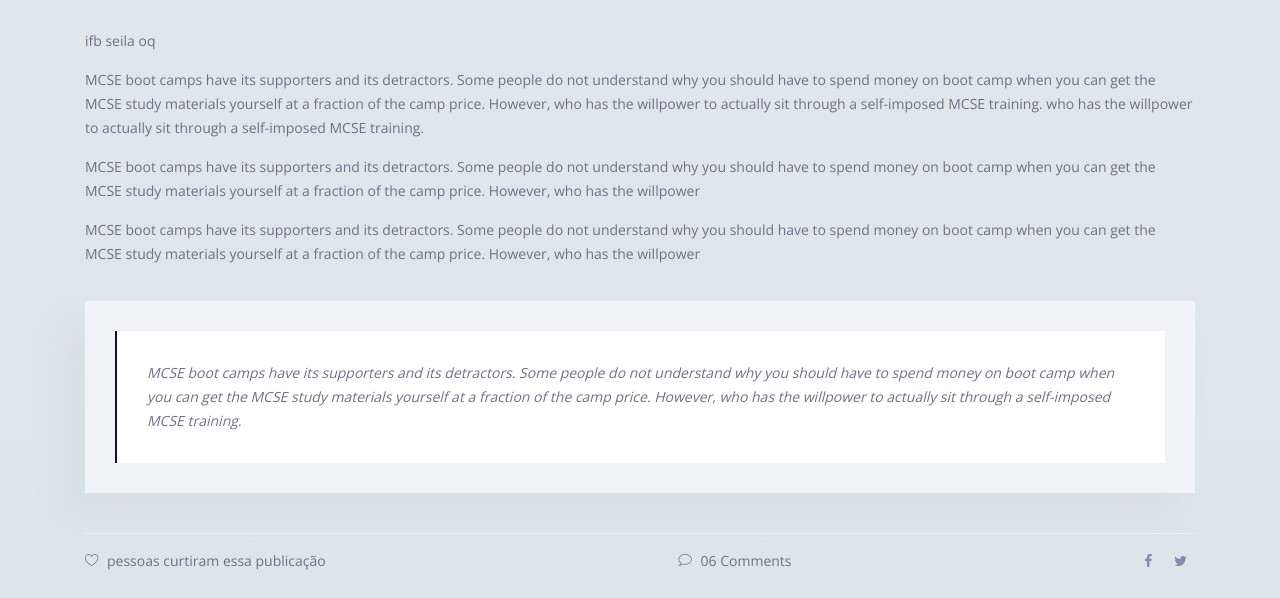
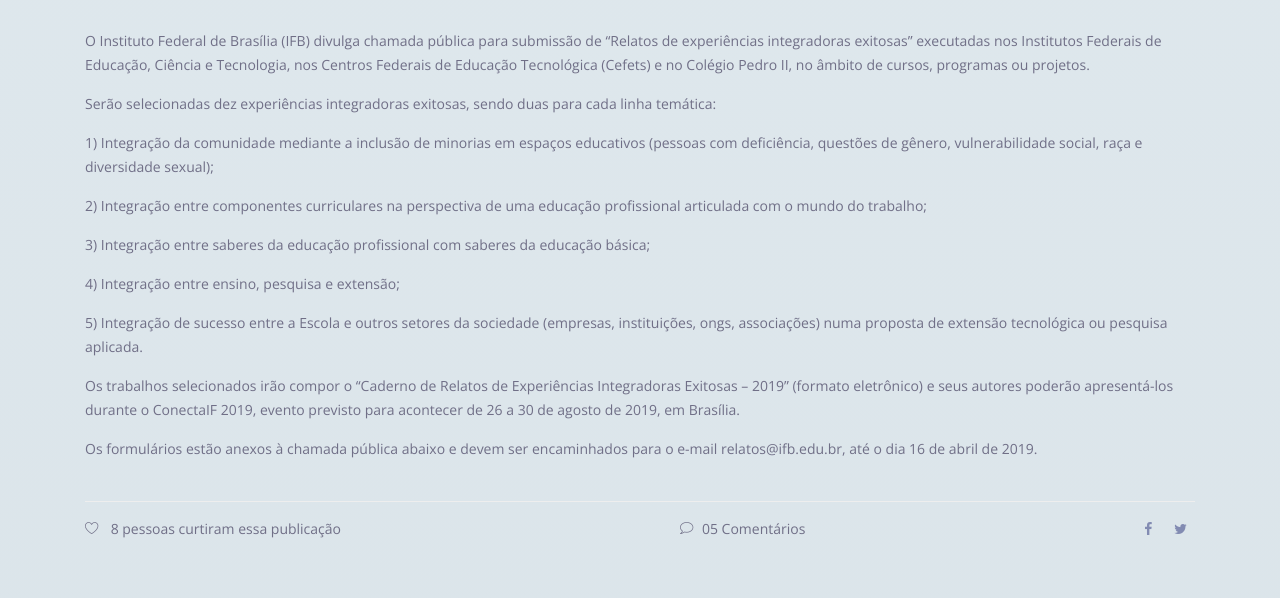
Before and after one commit to tiagojosesilva/gremio, a PHP site: page /post/noticia-um.php in a window 1280 px wide. Shown: the part 1067-1665 px from the top of the page. Run offline with PHP 8.4, Linux system fonts and the light colour scheme; some libraries are stand-ins or nearby versions; some web fonts are replaced.

Commit message:
Modificando Noticia Um

```diff
--- a/post/noticia-dois.php
+++ b/post/noticia-dois.php
@@ -47,7 +47,7 @@
     <section class="banner-area relative">
         <div class="overlay overlay-bg"></div>
       <div class="banner-content text-center">
-        <h1>Blog Details</h1>
+        <h1>KKKKKK</h1>
         <p>Elementum libero hac leo integer. Risus hac parturient feugiat litora <br /> cursus hendrerit bibendum per </p>
       </div>
     </section>
--- a/post/noticia-um.php
+++ b/post/noticia-um.php
@@ -46,10 +46,12 @@
 
     <!--================ Start banner Area =================-->
     <section class="banner-area relative">
-        <div class="overlay overlay-bg"></div>
+
+
+
       <div class="banner-content text-center">
-        <h1>Blog Details</h1>
-        <p>Elementum libero hac leo integer. Risus hac parturient feugiat litora <br /> cursus hendrerit bibendum per </p>
+        <h1>IFB Experiências</h1>
+        <p>Serão selecionadas dez experiências integradoras exitosas <br /> Para várias linhas temáticas </p>
       </div>
     </section>
     <!--================ End banner Area =================-->
@@ -61,17 +63,14 @@
                     <div class="col-lg-12">
        					<div class="main_blog_details">
        						<!-- <img class="img-fluid" src="img/blog/news-blog.jpg" alt=""> -->
-       						<a href="#"><h4>IFB lança chamada sobre relato de  <br /> experiências exitosas da Rede</h4></a>
+       						<a href="#"><h4>IFB lança chamada sobre relato de  <br /> experiências exitosas da Rede Federal</h4></a>
        						<div class="user_details">
-       							<div class="float-left">
-       								<a href="#">Lifestyle</a>
-       								<a href="#">Gadget</a>
-       							</div>
+
        							<div class="float-right mt-sm-0 mt-3">
        								<div class="media">
        									<div class="media-body">
-       										<h5>Mark wiens</h5>
-       										<p>12 Dec, 2017 11:21 am</p>
+       										<h5>Grêmio News</h5>
+       										<p>06 Jun, 2019 11:21 am</p>
        									</div>
        									<div class="d-flex">
        										<img src="img/blog/user-img.jpg" alt="">
@@ -79,17 +78,20 @@
        								</div>
        							</div>
        						</div>
-       						<p>ifb seila oq</p>
-       						<p>MCSE boot camps have its supporters and its detractors. Some people do not understand why you should have to spend money on boot camp when you can get the MCSE study materials yourself at a fraction of the camp price. However, who has the willpower to actually sit through a self-imposed MCSE training. who has the willpower to actually sit through a self-imposed MCSE training.</p>
+       						<p>O Instituto Federal de Brasília (IFB) divulga chamada pública para submissão de “Relatos de experiências integradoras exitosas” executadas nos Institutos Federais de Educação, Ciência e Tecnologia, nos Centros Federais de Educação Tecnológica (Cefets) e no Colégio Pedro II, no âmbito de cursos, programas ou projetos.</p>
+							<p>Serão selecionadas dez experiências integradoras exitosas, sendo duas para cada linha temática:</p>
+							<p>1) Integração da comunidade mediante a inclusão de minorias em espaços educativos (pessoas com deficiência, questões de gênero, vulnerabilidade social, raça e diversidade sexual);</p>
+							<p>2) Integração entre componentes curriculares na perspectiva de uma educação profissional articulada com o mundo do trabalho;</p>
+              <p>3) Integração entre saberes da educação profissional com saberes da educação básica;</p>
+              <p>4) Integração entre ensino, pesquisa e extensão; </p>
+              <p>5) Integração de sucesso entre a Escola e outros setores da sociedade (empresas, instituições, ongs, associações) numa proposta de extensão tecnológica ou pesquisa aplicada.</p>
+              <p>Os trabalhos selecionados irão compor o “Caderno de Relatos de Experiências Integradoras Exitosas – 2019” (formato eletrônico) e seus autores poderão apresentá-los durante o ConectaIF 2019, evento previsto para acontecer de 26 a 30 de agosto de 2019, em Brasília.</p>
+              <p>Os formulários estão anexos à chamada pública abaixo e devem ser encaminhados para o e-mail relatos@ifb.edu.br, até o dia 16 de abril de 2019.</p>
 
-							<p>MCSE boot camps have its supporters and its detractors. Some people do not understand why you should have to spend money on boot camp when you can get the MCSE study materials yourself at a fraction of the camp price. However, who has the willpower</p>
-							<p>MCSE boot camps have its supporters and its detractors. Some people do not understand why you should have to spend money on boot camp when you can get the MCSE study materials yourself at a fraction of the camp price. However, who has the willpower</p>
-              <blockquote class="blockquote">
-                <p class="mb-0">MCSE boot camps have its supporters and its detractors. Some people do not understand why you should have to spend money on boot camp when you can get the MCSE study materials yourself at a fraction of the camp price. However, who has the willpower to actually sit through a self-imposed MCSE training.</p>
-              </blockquote>
+
       						<div class="news_d_footer flex-column flex-sm-row">
-      							<a href="#"><i class="lnr lnr lnr-heart"></i>pessoas curtiram essa publicação</a>
-      							<a class="justify-content-sm-center ml-sm-auto mt-sm-0 mt-2" href="#"><i class="lnr lnr lnr-bubble"></i>06 Comments</a>
+      							<a href="#"><i class="lnr lnr lnr-heart"></i> 8 pessoas curtiram essa publicação</a>
+      							<a class="justify-content-sm-center ml-sm-auto mt-sm-0 mt-2" href="#"><i class="lnr lnr lnr-bubble"></i>05 Comentários</a>
 
 
       							<div class="news_socail ml-sm-auto mt-sm-0 mt-2">
@@ -108,14 +110,14 @@
                                         <a href="#"><span class="lnr text-white lnr-arrow-left"></span></a>
                                     </div>
                                     <div class="detials">
-                                        <p>post anterior </p>
+                                        <p>Post anterior </p>
                                         <a href="#"><h4></h4></a>
                                     </div>
                                 </div>
                                 <div class="col-lg-6 col-md-6 col-12 nav-right flex-row d-flex justify-content-end align-items-center">
                                     <div class="detials">
-                                        <p>próximo post</p>
-                                        <a href="blog-single.php"><h4>Cartridge Is Better</h4></a>
+                                        <p>Próximo post</p>
+                                        <a href="blog-single.php"><h4></h4></a>
                                     </div>
                                     <div class="arrow">
                                         <a href="#"><span class="lnr text-white lnr-arrow-right"></span></a>
@@ -127,7 +129,7 @@
                             </div>
                         </div>
                         <div class="comments-area">
-                            <h4>05 Comments</h4>
+                            <h4>05 Comentários</h4>
                             <div class="comment-list">
                                 <div class="single-comment justify-content-between d-flex">
                                     <div class="user justify-content-between d-flex">
@@ -135,15 +137,15 @@
                                             <img src="img/blog/c1.jpg" alt="">
                                         </div>
                                         <div class="desc">
-                                            <h5><a href="#">Emilly Blunt</a></h5>
-                                            <p class="date">December 4, 2017 at 3:12 pm </p>
+                                            <h5><a href="#">Fernanda Silva</a></h5>
+                                            <p class="date">Junho 8, 2019 as 3:12 pm </p>
                                             <p class="comment">
-                                                Never say goodbye till the end comes!
+                                                Nunca diga adeus até o fim chegar!
                                             </p>
                                         </div>
                                     </div>
                                     <div class="reply-btn">
-                                           <a href="" class="btn-reply text-uppercase">reply</a>
+                                           <a href="" class="btn-reply text-uppercase">Responder</a>
                                     </div>
                                 </div>
                             </div>
@@ -154,15 +156,15 @@
                                             <img src="img/blog/c2.jpg" alt="">
                                         </div>
                                         <div class="desc">
-                                            <h5><a href="#">Elsie Cunningham</a></h5>
-                                            <p class="date">December 4, 2017 at 3:12 pm </p>
+                                            <h5><a href="#">Elza Francisca</a></h5>
+                                            <p class="date">Junho 8, 2017 as 3:12 pm </p>
                                             <p class="comment">
-                                                Never say goodbye till the end comes!
+                                                Muito Bom!!
                                             </p>
                                         </div>
                                     </div>
                                     <div class="reply-btn">
-                                           <a href="" class="btn-reply text-uppercase">reply</a>
+                                           <a href="" class="btn-reply text-uppercase">Responder</a>
                                     </div>
                                 </div>
                             </div>
@@ -173,15 +175,15 @@
                                             <img src="img/blog/c3.jpg" alt="">
                                         </div>
                                         <div class="desc">
-                                            <h5><a href="#">Annie Stephens</a></h5>
-                                            <p class="date">December 4, 2017 at 3:12 pm </p>
+                                            <h5><a href="#">Ana Souza</a></h5>
+                                            <p class="date">Junho 9, 2019 as 3:12 pm </p>
                                             <p class="comment">
-                                                Never say goodbye till the end comes!
+                                               Dicas Interessantes!!
                                             </p>
                                         </div>
                                     </div>
                                     <div class="reply-btn">
-                                           <a href="" class="btn-reply text-uppercase">reply</a>
+                                           <a href="" class="btn-reply text-uppercase">Responder</a>
                                     </div>
                                 </div>
                             </div>
@@ -193,14 +195,14 @@
                                         </div>
                                         <div class="desc">
                                             <h5><a href="#">Maria Luna</a></h5>
-                                            <p class="date">December 4, 2017 at 3:12 pm </p>
+                                            <p class="date">Junho 12, 2019 as 1:30 pm </p>
                                             <p class="comment">
-                                                Never say goodbye till the end comes!
+                                                Valeu. Obrigado!
                                             </p>
                                         </div>
                                     </div>
                                     <div class="reply-btn">
-                                           <a href="" class="btn-reply text-uppercase">reply</a>
+                                           <a href="" class="btn-reply text-uppercase">Responder</a>
                                     </div>
                                 </div>
                             </div>
@@ -211,37 +213,37 @@
                                             <img src="img/blog/c5.jpg" alt="">
                                         </div>
                                         <div class="desc">
-                                            <h5><a href="#">Ina Hayes</a></h5>
-                                            <p class="date">December 4, 2017 at 3:12 pm </p>
+                                            <h5><a href="#">Ina Aias</a></h5>
+                                            <p class="date">Junho 13, 2019 as 3:50 pm </p>
                                             <p class="comment">
-                                                Never say goodbye till the end comes!
+                                                Interessante.
                                             </p>
                                         </div>
                                     </div>
                                     <div class="reply-btn">
-                                           <a href="" class="btn-reply text-uppercase">reply</a>
+                                           <a href="" class="btn-reply text-uppercase">Responder</a>
                                     </div>
                                 </div>
                             </div>
                         </div>
                         <div class="comment-form">
-                            <h4>Leave a Reply</h4>
+                            <h4>Deixe uma Resposta</h4>
                             <form>
                                 <div class="form-group form-inline">
                                   <div class="form-group col-lg-6 col-md-6 name">
-                                    <input type="text" class="form-control" id="name" placeholder="Enter Name" onfocus="this.placeholder = ''" onblur="this.placeholder = 'Enter Name'">
+                                    <input type="text" class="form-control" id="name" placeholder="Seu Nome" onfocus="this.placeholder = ''" onblur="this.placeholder = 'Seu Nome'">
                                   </div>
                                   <div class="form-group col-lg-6 col-md-6 email">
-                                    <input type="email" class="form-control" id="email" placeholder="Enter email address" onfocus="this.placeholder = ''" onblur="this.placeholder = 'Enter email address'">
+                                    <input type="email" class="form-control" id="email" placeholder="Seu email" onfocus="this.placeholder = ''" onblur="this.placeholder = 'Seu email'">
                                   </div>
                                 </div>
                                 <div class="form-group">
-                                    <input type="text" class="form-control" id="subject" placeholder="Subject" onfocus="this.placeholder = ''" onblur="this.placeholder = 'Subject'">
+                                    <input type="text" class="form-control" id="subject" placeholder="Assunto" onfocus="this.placeholder = ''" onblur="this.placeholder = 'Assunto'">
                                 </div>
                                 <div class="form-group">
-                                    <textarea class="form-control mb-10" rows="5" name="message" placeholder="Messege" onfocus="this.placeholder = ''" onblur="this.placeholder = 'Messege'" required=""></textarea>
+                                    <textarea class="form-control mb-10" rows="5" name="message" placeholder="Mensagem" onfocus="this.placeholder = ''" onblur="this.placeholder = 'Mensagem'" required=""></textarea>
                                 </div>
-                                <a href="#" class="primary-btn submit_btn">Post Comment</a>
+                                <a href="#" class="primary-btn submit_btn">Postar Comentário</a>
                             </form>
                         </div>
 					</div>
```
Also changed, not shown: components/post-sidebar.php (+0 -13 lines).
